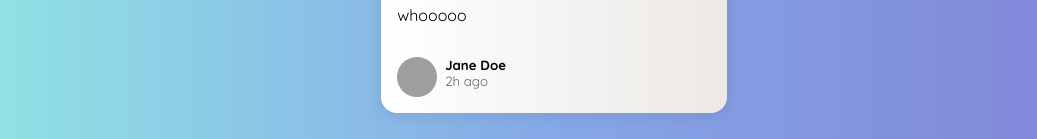
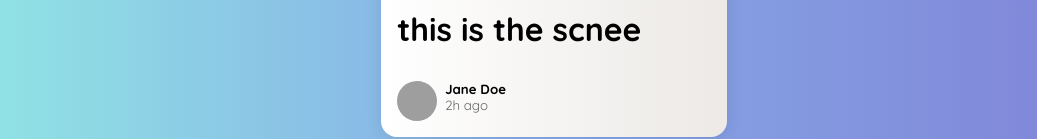
Before and after one commit to himanshuofficial/testgithub, a plain HTML site: page index.html in a window 1280 px wide. Shown: the part 498-637 px from the top of the page, without its empty margins (86-1123 px from the left). Drawn offline with Linux system fonts and the light colour scheme; grey boxes are pictures that could not be loaded.

Commit message:
added h1

```diff
--- a/index.html
+++ b/index.html
@@ -7,9 +7,10 @@
     <div class="card__body">
       <span class="tag tag-blue">Technology</span>
       <h4>What's new in 2022 Tech</h4>
-      <p>
+
         whooooo
-      </p>
+        <h1>this is the scnee</h1>
+
     </div>
     <div class="card__footer">
       <div class="user">
```
